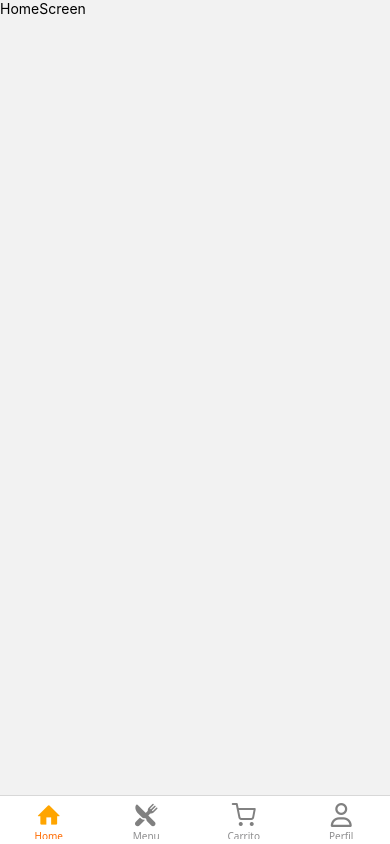
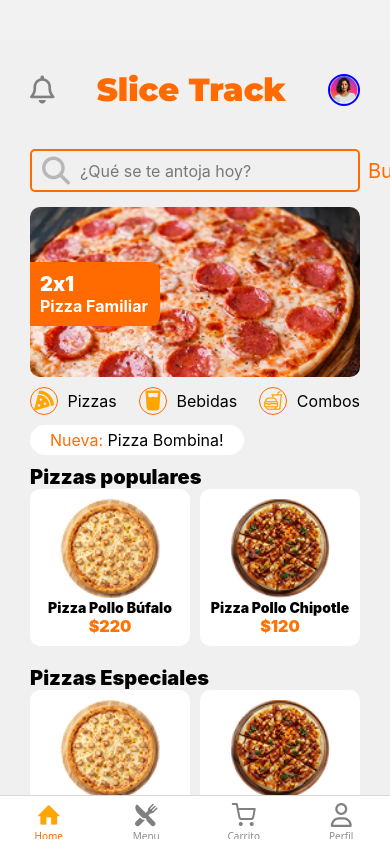
Before and after one commit to CruzIrving/SliceTrack, a React Native app: screen /Home in a window 390 px wide. Built offline with nearby package versions, Linux system fonts and the light colour scheme.

Commit message:
[ADD]: Se termino la interfaz de Home

```diff
--- a/Components/SquareCardHome.tsx
+++ b/Components/SquareCardHome.tsx
@@ -1,37 +1,51 @@
-import { View, Text, StyleSheet, Image } from 'react-native'
-import React from 'react'
+import { View, Text, StyleSheet, Image, TouchableOpacity } from "react-native";
+import React from "react";
 
-const SquareCardHome = (Name: string, Price: number, img: string) => {
+const SquareCardHome = ({
+  name,
+  price,
+  img,
+}: {
+  name: string;
+  price: number;
+  img: any;
+}) => {
   return (
     <View style={style.squarecard}>
-        <Image
-        style={style.pizza}
-        source={require(img)}
-        />
-      <Text style={style.name} >{Name}</Text>
-      <Text style={style.price}>{Price}</Text>
+      <TouchableOpacity>
+        <Image style={style.pizza} source={img} />
+        <Text style={style.name}>{name}</Text>
+        <Text style={style.price}>${price}</Text>
+      </TouchableOpacity>
     </View>
-  )
-}
+  );
+};
 
 const style = StyleSheet.create({
   squarecard: {
-        width: 150,
-        borderRadius: 20,
+    width: 160,
+    borderRadius: 10,
     backgroundColor: "#fff",
+    padding: 10,
   },
   pizza: {
+    marginRight: "auto",
+    marginLeft: "auto",
     width: 100,
+    height: 100,
   },
   name: {
     fontWeight: 900,
-        fontSize: 16,
+    fontSize: 14,
     textAlign: "center",
-        color: "rgba(255, 255, 255, 1)",
+    color: "rgba(0, 0, 0, 1)",
   },
   price: {
+    textAlign: "center",
+    fontWeight: 900,
+    fontSize: 16,
     color: "rgba(255, 115, 0, 1)",
   },
-})
+});
 
-export default SquareCardHome
+export default SquareCardHome;
--- a/Screens/HomeScreen.tsx
+++ b/Screens/HomeScreen.tsx
@@ -1,12 +1,253 @@
-import { View, Text } from 'react-native'
-import React from 'react'
+import {
+  View,
+  Text,
+  TextInput,
+  TouchableOpacity,
+  Image,
+  ScrollView,
+  StyleSheet,
+} from "react-native";
+import React from "react";
+import FontAwesome6 from "@expo/vector-icons/FontAwesome6";
+import SquareCardHome from "../Components/SquareCardHome";
+import FontAwesome5 from "@expo/vector-icons/FontAwesome5";
+import Ionicons from "@expo/vector-icons/Ionicons";
 
 const HomeScreen = () => {
   return (
-    <View>
-      <Text>HomeScreen</Text>
-    </View>
-  )
-}
+    <ScrollView style={style.container}>
+      <View style={style.header}>
+        <TouchableOpacity>
+          <FontAwesome6 name="bell" size={28} color="gray" />
+        </TouchableOpacity>
+        <Text style={style.title}>Slice Track</Text>
+        <TouchableOpacity>
+          <Image
+            style={style.profile}
+            source={require("../assets/Images/image 8.png")}
+          />
+        </TouchableOpacity>
+      </View>
 
-export default HomeScreen
+      <View style={style.inputsearch}>
+        <View style={{ opacity: 0.5 }}>
+          <FontAwesome6 name="magnifying-glass" size={28} color="gray" />
+        </View>
+
+        <TextInput
+          style={style.searchtext}
+          placeholder="¿Qué se te antoja hoy?"
+        ></TextInput>
+        <TouchableOpacity style={{ marginLeft: "auto", marginRight: 10 }}>
+          <Text style={{ fontSize: 20, color: "#ff6b00" }}>Buscar</Text>
+        </TouchableOpacity>
+      </View>
+
+      <View style={style.promo}>
+        <View style={style.promotext}>
+          <Text style={{ fontSize: 20, fontWeight: 900, color: "#fff" }}>
+            2x1
+          </Text>
+          <Text style={{ fontSize: 16, fontWeight: 700, color: "#fff" }}>
+            Pizza Familiar
+          </Text>
+        </View>
+        <Image
+          style={style.promoimg}
+          source={require("../assets/Images/image 2.png")}
+        />
+      </View>
+      <View style={style.buttons}>
+        <TouchableOpacity style={style.btn}>
+          <FontAwesome5
+            name="pizza-slice"
+            size={20}
+            color="orange"
+            style={style.iconbtn}
+          />
+          <Text style={{ fontSize: 16 }}> Pizzas</Text>
+        </TouchableOpacity>
+        <TouchableOpacity style={style.btn}>
+          <FontAwesome6
+            name="glass-water"
+            size={20}
+            color="orange"
+            style={style.iconbtn}
+          />
+          <Text style={{ fontSize: 16 }}> Bebidas</Text>
+        </TouchableOpacity>
+        <TouchableOpacity style={style.btn}>
+          <Ionicons
+            name="fast-food-outline"
+            size={20}
+            color="orange"
+            style={style.iconbtn}
+          />
+          <Text style={{ fontSize: 16 }}> Combos</Text>
+        </TouchableOpacity>
+      </View>
+      <Text style={style.advice}>
+        <Text style={{ color: "#ff6b00" }}>Nueva:</Text> Pizza Bombina!
+      </Text>
+      <Text
+        style={{
+          fontSize: 20,
+          fontWeight: 900,
+          textAlign: "left",
+          marginRight: "auto",
+        }}
+      >
+        Pizzas populares
+      </Text>
+      <View
+        style={{
+          flexDirection: "row",
+          justifyContent: "space-between",
+          width: "100%",
+          marginBottom: 20,
+        }}
+      >
+        <SquareCardHome
+          name="Pizza Pollo Búfalo"
+          price={220}
+          img={require("../assets/Images/Pizza1.png")}
+        />
+        <SquareCardHome
+          name="Pizza Pollo Chipotle"
+          price={120}
+          img={require("../assets/Images/pizza2.png")}
+        />
+      </View>
+      <Text
+        style={{
+          fontSize: 20,
+          fontWeight: 900,
+          textAlign: "left",
+          marginRight: "auto",
+        }}
+      >
+        Pizzas Especiales
+      </Text>
+      <View
+        style={{
+          flexDirection: "row",
+          justifyContent: "space-between",
+          width: "100%",
+          marginBottom: 50,
+        }}
+      >
+        <SquareCardHome
+          name="Pizza Pollo Búfalo"
+          price={220}
+          img={require("../assets/Images/Pizza1.png")}
+        />
+        <SquareCardHome
+          name="Pizza Pollo Chipotle"
+          price={120}
+          img={require("../assets/Images/pizza2.png")}
+        />
+      </View>
+    </ScrollView>
+  );
+};
+
+const style = StyleSheet.create({
+  container: {
+    flex: 1,
+    padding: 30,
+    marginTop: 40,
+    backgroundColor: "#f0f0f0",
+  },
+  header: {
+    display: "flex",
+    flexDirection: "row",
+    alignItems: "center",
+    justifyContent: "space-between",
+    width: "100%",
+  },
+  title: {
+    fontSize: 32,
+    color: "#ff6b00",
+    fontWeight: 900,
+    fontFamily: "Montserrat",
+  },
+  profile: {
+    width: 32,
+    height: 32,
+    borderColor: "#00f",
+    borderWidth: 2,
+    borderRadius: 20,
+  },
+  inputsearch: {
+    marginTop: 40,
+    width: "100%",
+    display: "flex",
+    flexDirection: "row",
+    alignItems: "center",
+    padding: 5,
+    paddingLeft: 10,
+    borderColor: "#ff6b00",
+    borderRadius: 5,
+    borderWidth: 2,
+  },
+  searchtext: {
+    color: "#787878ff",
+    fontSize: 16,
+    marginLeft: 10,
+    marginRight: 40,
+  },
+  promo: {
+    width: "100%",
+    position: "relative",
+    marginTop: 15,
+  },
+  promotext: {
+    zIndex: 1,
+    width: 130,
+    padding: 10,
+    position: "absolute",
+    top: 55,
+    backgroundColor: "#ff6b00",
+    borderTopRightRadius: 10,
+    borderBottomRightRadius: 10,
+  },
+  promoimg: {
+    borderRadius: 10,
+    width: "100%",
+    height: 170,
+  },
+  buttons: {
+    display: "flex",
+    flexDirection: "row",
+    justifyContent: "space-between",
+    marginTop: 10,
+    width: "100%",
+  },
+  iconbtn: {
+    borderRadius: 20,
+    overflow: "hidden",
+    borderColor: "#ff6b00",
+    borderWidth: 1,
+    width: 28,
+    height: 28,
+    textAlign: "center",
+    lineHeight: 25,
+  },
+  btn: {
+    display: "flex",
+    flexDirection: "row",
+    gap: 5,
+    alignItems: "center",
+  },
+  advice: {
+    backgroundColor: "#fff",
+    borderRadius: 15,
+    paddingHorizontal: 20,
+    paddingVertical: 5,
+    fontSize: 16,
+    marginRight: "auto",
+    marginVertical: 10,
+  },
+});
+
+export default HomeScreen;
```
Lines whose indentation alone changed are shown as unchanged.
